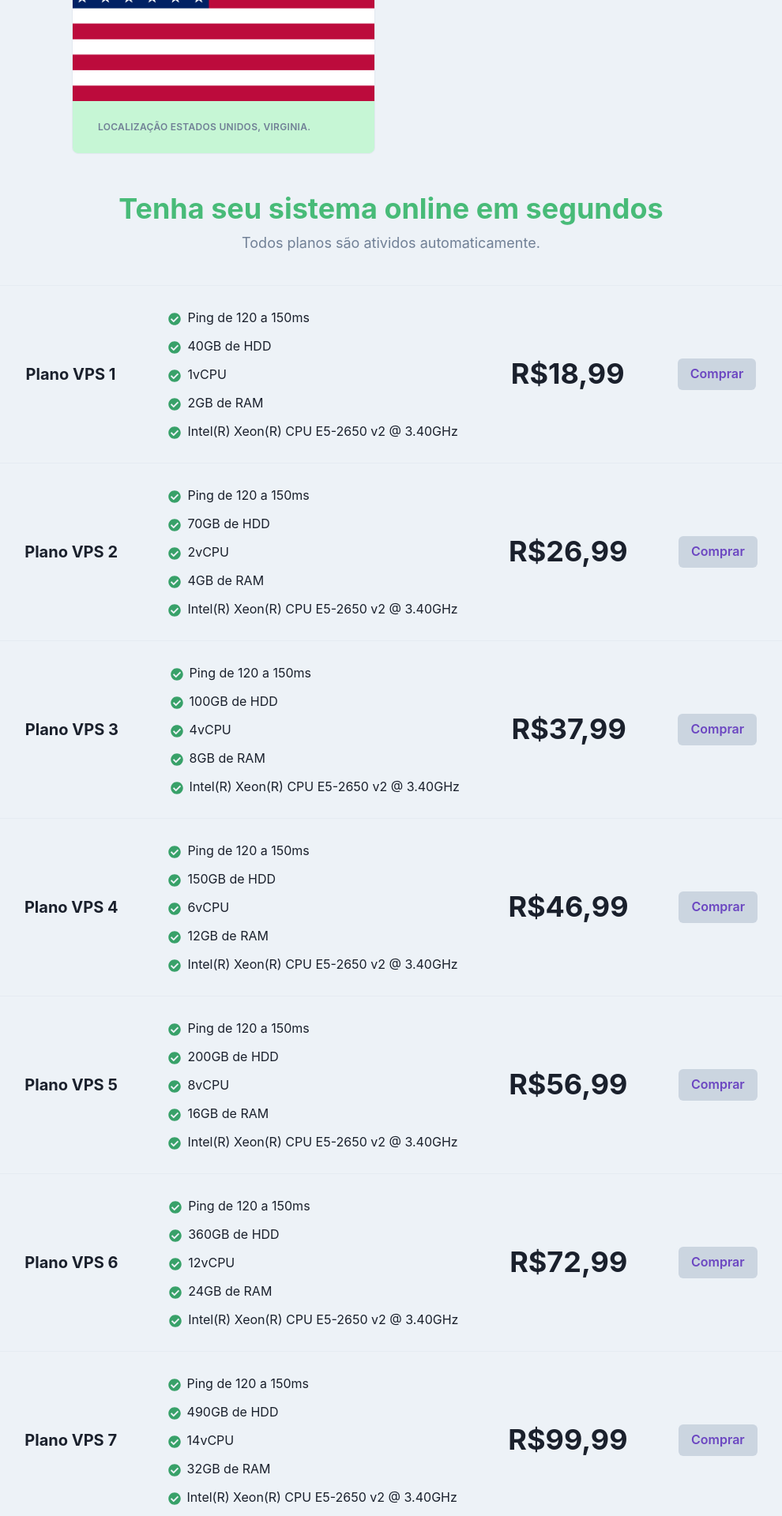
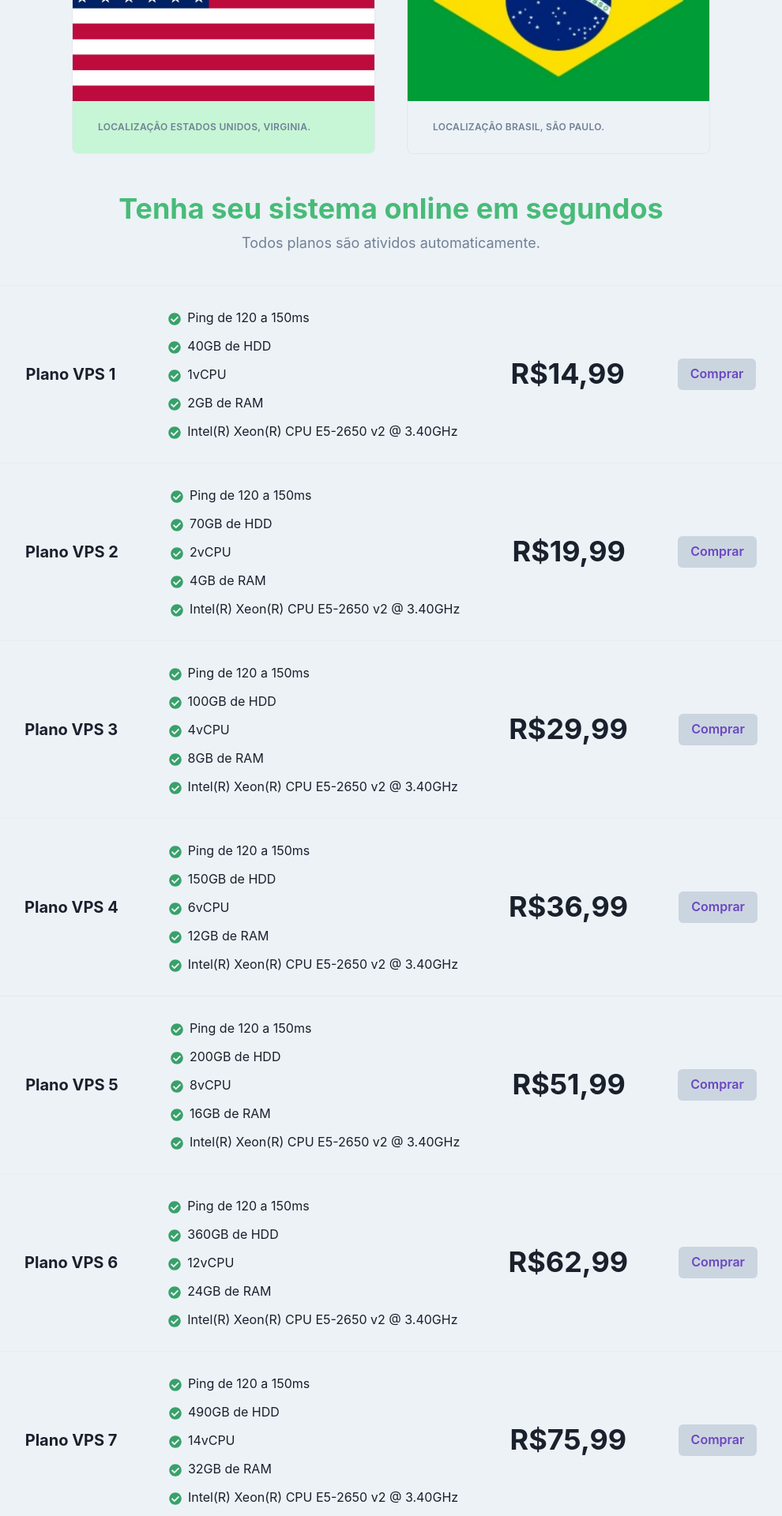
Before and after one commit to emanuelVINI01/RyzenSite, a Next.js app: page /vps in a window 1280 px wide. Shown: the part 860-2780 px from the top of the page at 79% size, without its empty margins (265-1255 px from the left). Built offline with nearby package versions, Linux system fonts and the light colour scheme.

Commit message:
Add files via upload

```diff
--- a/pages/vps.tsx
+++ b/pages/vps.tsx
@@ -54,7 +54,10 @@ export default function VPS() {
                     <LocationCard image={"eua.png"} location_describe={"Localização Estados Unidos, Virginia."} id={"eua"} bg={"green.100"} onClick={() => {
 
                     }} />
+                    <LocationCard image={"bra.jpeg"} location_describe={"Localização Brasil, São Paulo."} id={"br"} onClick={() => {
+                        router.push("https://discord.ryzenhost.ovh")
 
+                    }} bg={null} />
                 </SimpleGrid>
             </Stack>
 
@@ -67,27 +70,27 @@ export default function VPS() {
                 <ProductDescribe title={"Tenha seu sistema online em segundos"} description={"Todos planos são atividos automaticamente."} />
                 <Stack spacing={4} width={'100%'} direction={'column'} mt={10} id={"products"}>
                     <Divider />
-                    <VPSProduct id={12} disk={40} ram={2} price={"R$18,99"} vCPU={1} planName={"Plano VPS 1"} cpu={"Intel(R) Xeon(R) CPU E5-2650 v2 @ 3.40GHz"} />
+                    <VPSProduct id={22} disk={40} ram={2} price={"R$14,99"} vCPU={1} planName={"Plano VPS 1"} cpu={"Intel(R) Xeon(R) CPU E5-2650 v2 @ 3.40GHz"} />
                     <Divider />
-                    <VPSProduct id={13} disk={70} ram={4} price={"R$26,99"} vCPU={2} planName={"Plano VPS 2"} cpu={"Intel(R) Xeon(R) CPU E5-2650 v2 @ 3.40GHz"} />
+                    <VPSProduct id={23} disk={70} ram={4} price={"R$19,99"} vCPU={2} planName={"Plano VPS 2"} cpu={"Intel(R) Xeon(R) CPU E5-2650 v2 @ 3.40GHz"} />
                     <Divider />
-                    <VPSProduct id={14} disk={100} ram={8} price={"R$37,99"} vCPU={4} planName={"Plano VPS 3"} cpu={"Intel(R) Xeon(R) CPU E5-2650 v2 @ 3.40GHz"} />
+                    <VPSProduct id={24} disk={100} ram={8} price={"R$29,99"} vCPU={4} planName={"Plano VPS 3"} cpu={"Intel(R) Xeon(R) CPU E5-2650 v2 @ 3.40GHz"} />
                     <Divider />
-                    <VPSProduct id={15} disk={150} ram={12} price={"R$46,99"} vCPU={6} planName={"Plano VPS 4"} cpu={"Intel(R) Xeon(R) CPU E5-2650 v2 @ 3.40GHz"} />
+                    <VPSProduct id={25} disk={150} ram={12} price={"R$36,99"} vCPU={6} planName={"Plano VPS 4"} cpu={"Intel(R) Xeon(R) CPU E5-2650 v2 @ 3.40GHz"} />
                     <Divider />
-                    <VPSProduct id={16} disk={200} ram={16} price={"R$56,99"} vCPU={8} planName={"Plano VPS 5"} cpu={"Intel(R) Xeon(R) CPU E5-2650 v2 @ 3.40GHz"} />
+                    <VPSProduct id={26} disk={200} ram={16} price={"R$51,99"} vCPU={8} planName={"Plano VPS 5"} cpu={"Intel(R) Xeon(R) CPU E5-2650 v2 @ 3.40GHz"} />
                     <Divider />
-                    <VPSProduct id={17} disk={360} ram={24} price={"R$72,99"} vCPU={12} planName={"Plano VPS 6"} cpu={"Intel(R) Xeon(R) CPU E5-2650 v2 @ 3.40GHz"} />
+                    <VPSProduct id={27} disk={360} ram={24} price={"R$62,99"} vCPU={12} planName={"Plano VPS 6"} cpu={"Intel(R) Xeon(R) CPU E5-2650 v2 @ 3.40GHz"} />
                     <Divider />
-                    <VPSProduct id={18} disk={490} ram={32} price={"R$99,99"} vCPU={14} planName={"Plano VPS 7"} cpu={"Intel(R) Xeon(R) CPU E5-2650 v2 @ 3.40GHz"} />
+                    <VPSProduct id={28} disk={490} ram={32} price={"R$75,99"} vCPU={14} planName={"Plano VPS 7"} cpu={"Intel(R) Xeon(R) CPU E5-2650 v2 @ 3.40GHz"} />
                     <Divider />
-                    <VPSProduct id={19} disk={600} ram={48} price={"R$119,99"} vCPU={16} planName={"Plano VPS 8"} cpu={"Intel(R) Xeon(R) CPU E5-2650 v2 @ 3.40GHz"} />
+                    <VPSProduct id={29} disk={600} ram={48} price={"R$99,99"} vCPU={16} planName={"Plano VPS 8"} cpu={"Intel(R) Xeon(R) CPU E5-2650 v2 @ 3.40GHz"} />
                     <Divider />
-                    <VPSProduct id={20} disk={800} ram={64} price={"R$149,99"} vCPU={16} planName={"Plano VPS 9"} cpu={"Intel(R) Xeon(R) CPU E5-2650 v2 @ 3.40GHz"} />
+                    <VPSProduct id={30} disk={800} ram={64} price={"R$121,99"} vCPU={16} planName={"Plano VPS 9"} cpu={"Intel(R) Xeon(R) CPU E5-2650 v2 @ 3.40GHz"} />
                     <Divider />
-                    <VPSProduct id={21} disk={1000} ram={96} price={"R$179,99"} vCPU={16} planName={"Plano VPS 10"} cpu={"Intel(R) Xeon(R) CPU E5-2650 v2 @ 3.40GHz"} />
+                    <VPSProduct id={31} disk={1000} ram={96} price={"R$159,99"} vCPU={16} planName={"Plano VPS 10"} cpu={"Intel(R) Xeon(R) CPU E5-2650 v2 @ 3.40GHz"} />
                     <Divider />
-                    <VPSProduct id={22} disk={1600} ram={128} price={"R$319,99"} vCPU={26} planName={"Plano VPS 11"} cpu={"Intel(R) Xeon(R) CPU E5-2650 v2 @ 3.40GHz"} />
+                    <VPSProduct id={32} disk={1600} ram={128} price={"R$219,99"} vCPU={26} planName={"Plano VPS 11"} cpu={"Intel(R) Xeon(R) CPU E5-2650 v2 @ 3.40GHz"} />
                 </Stack>
             </Box>
             <Divider />
```
Also changed, not shown: pages/minecraft.tsx (+16 -10 lines).
